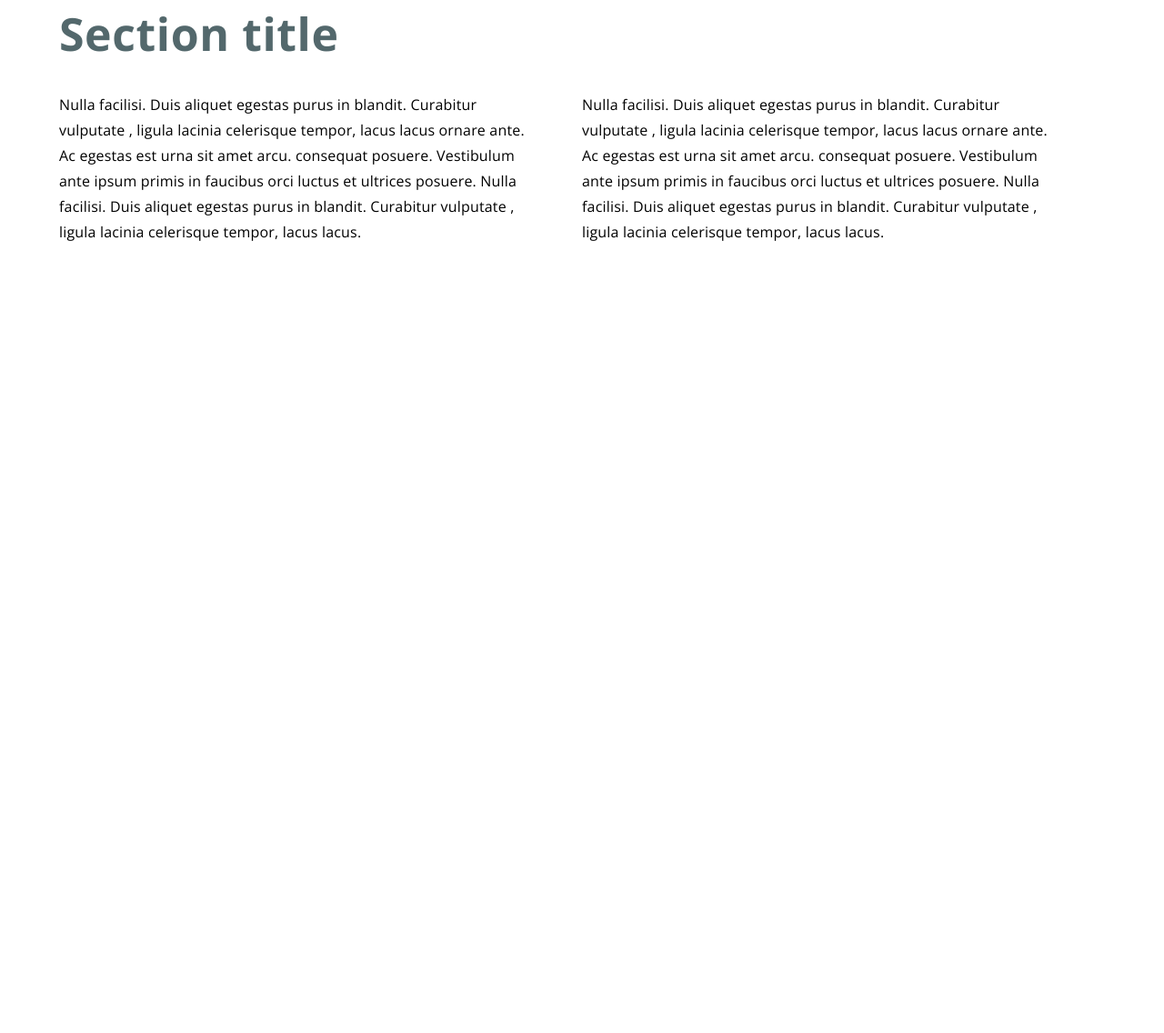
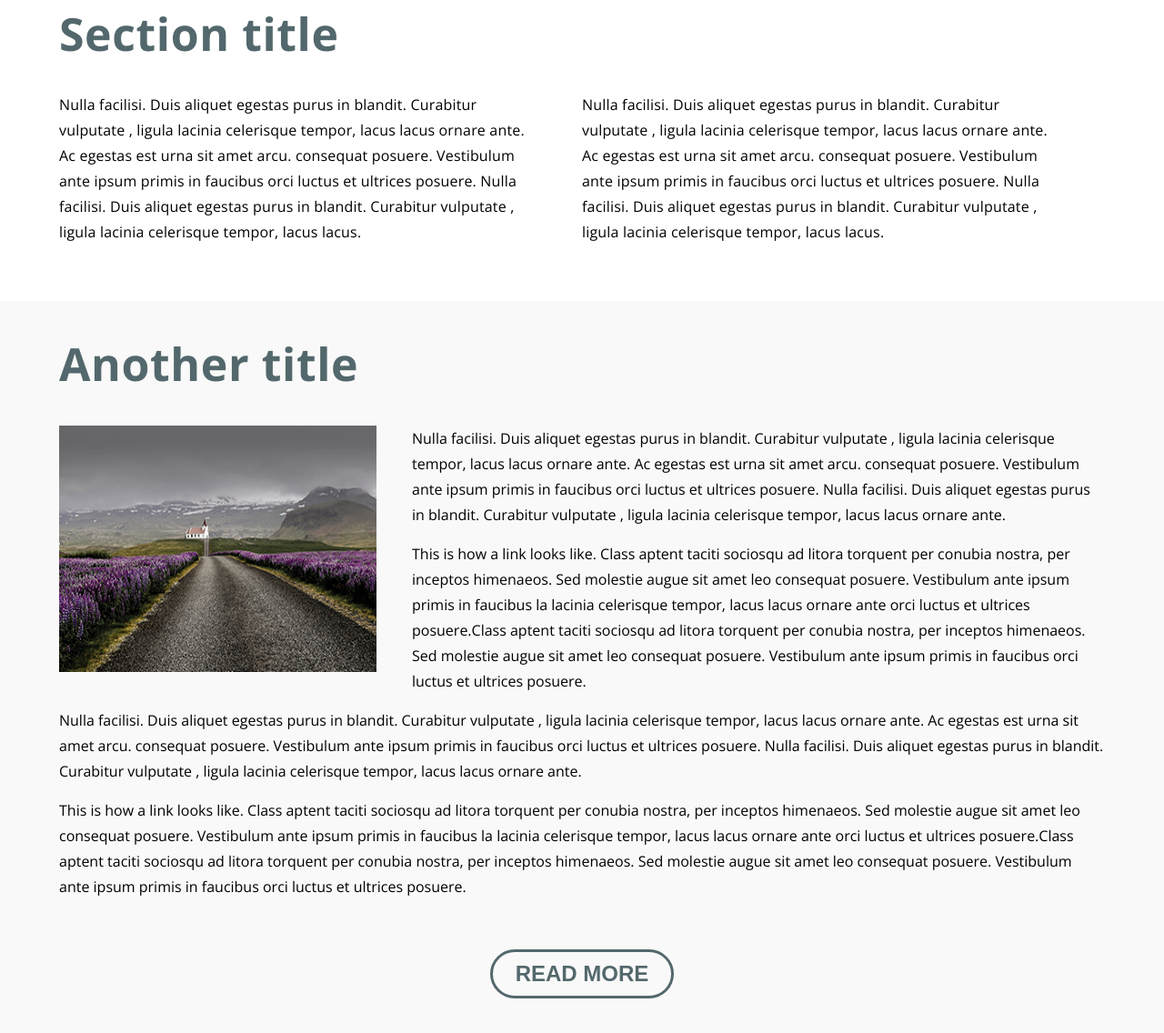
Before and after one commit to jakubgranos/CC-sample, a plain HTML site: page index.html in a window 1280 px wide. Shown: the part 792-1928 px from the top of the page at 91% size. Before the commit the page ends 1096 px from the top, so only its background shows below. Drawn offline with nearby package versions, Linux system fonts and the light colour scheme.

Commit message:
add single post section & style

```diff
--- a/index.html
+++ b/index.html
@@ -51,13 +51,35 @@
       <div class="simple-columns-wrapper container">
         <h3>Section title</h3>
         <div class="simple-columns-text">
-          <div class="column">
+          <article class="column">
             <p>Nulla facilisi. Duis aliquet egestas purus in blandit. Curabitur vulputate , ligula lacinia celerisque tempor, lacus lacus ornare ante. Ac egestas est urna sit amet arcu. consequat posuere. Vestibulum ante ipsum primis in faucibus orci luctus et ultrices posuere. Nulla facilisi. Duis aliquet egestas purus in blandit. Curabitur vulputate , ligula lacinia celerisque tempor, lacus lacus.</p>
-          </div>
-          <div class="column">
+          </article>
+          <article class="column">
             <p>Nulla facilisi. Duis aliquet egestas purus in blandit. Curabitur vulputate , ligula lacinia celerisque tempor, lacus lacus ornare ante. Ac egestas est urna sit amet arcu. consequat posuere. Vestibulum ante ipsum primis in faucibus orci luctus et ultrices posuere. Nulla facilisi. Duis aliquet egestas purus in blandit. Curabitur vulputate , ligula lacinia celerisque tempor, lacus lacus.</p>
-          </div>
+          </article>
         </div>
+      </div>
+    </section>
+    <section class="single-post">
+      <div class="single-post-wrapper container">
+        <h3>Another title</h3>
+        <div class="single-post-text">
+          <img src="assets/single-post-img.png" alt="road with flowers">
+          <article>
+            <p>Nulla facilisi. Duis aliquet egestas purus in blandit. Curabitur vulputate , ligula lacinia celerisque tempor, lacus lacus ornare ante. Ac egestas est urna sit amet arcu. consequat posuere. Vestibulum ante ipsum primis in faucibus orci luctus et ultrices posuere. Nulla facilisi. Duis aliquet egestas purus in blandit. Curabitur vulputate , ligula lacinia celerisque tempor, lacus lacus ornare ante.</p>
+            <p>This is how a link looks like. Class aptent taciti sociosqu ad litora torquent per conubia nostra, per inceptos himenaeos. Sed molestie augue sit amet leo consequat posuere. Vestibulum ante ipsum primis in faucibus la lacinia celerisque tempor, lacus lacus ornare ante
+            orci luctus et ultrices posuere.Class aptent taciti sociosqu ad litora torquent per conubia nostra, per inceptos himenaeos. Sed molestie augue sit amet leo consequat posuere. Vestibulum ante ipsum primis in faucibus
+            orci luctus et ultrices posuere.</p>
+          </article>
+        </div>
+        <article>
+          <p>Nulla facilisi. Duis aliquet egestas purus in blandit. Curabitur vulputate , ligula lacinia celerisque tempor, lacus lacus ornare ante. Ac egestas est urna sit amet arcu. consequat posuere. Vestibulum ante ipsum primis in faucibus orci luctus et ultrices posuere. Nulla facilisi. Duis aliquet egestas purus in blandit. Curabitur vulputate , ligula lacinia celerisque tempor, lacus lacus ornare ante.</p>
+          <p>This is how a link looks like. Class aptent taciti sociosqu ad litora torquent per conubia nostra, per inceptos himenaeos. Sed molestie augue sit amet leo consequat posuere. Vestibulum ante ipsum primis in faucibus la lacinia celerisque tempor, lacus lacus ornare ante
+          orci luctus et ultrices posuere.Class aptent taciti sociosqu ad litora torquent per conubia nostra, per inceptos himenaeos. Sed molestie augue sit amet leo consequat posuere. Vestibulum ante ipsum primis in faucibus
+          orci luctus et ultrices posuere.</p>
+        </article>
+
+        <button class="single-post-button">read more</button>
       </div>
     </section>
   </main>
--- a/style/scss/helpers/_colors.scss
+++ b/style/scss/helpers/_colors.scss
@@ -4,3 +4,4 @@ $color-alto: #DFDEDE;
 $color-black: #000000;
 $color-white: #ffffff;
 $color-cutty-shark: #53686C;
+$color-alabaster: #F9F9F9;
--- a/style/scss/helpers/_typography.scss
+++ b/style/scss/helpers/_typography.scss
@@ -16,3 +16,16 @@ h3 {
   letter-spacing: 0.58px;
   color: $color-cutty-shark;
 }
+
+p {
+  line-height: 28px;
+}
+
+button {
+  font-size: 24px;
+  text-transform: uppercase;
+  font-weight: bold;
+  border-radius: 40px;
+  cursor: pointer;
+  outline: none;
+}
--- a/style/scss/sections/hero/_hero.scss
+++ b/style/scss/sections/hero/_hero.scss
@@ -27,19 +27,13 @@
 
       & button {
         padding: 5px 30px 6px 30px;
-        text-transform: uppercase;
         border: 3px solid $color-white;
-        font-size: 24px;
         color: $color-white;
-        font-weight: bold;
-        border-radius: 40px;
-        cursor: pointer;
         transition: 0.2s all;
 
         &:hover {
           background: $color-cutty-shark;
           border: 3px solid $color-cutty-shark;
-          color: $color-black;
         }
       }
     }
--- a/style/scss/sections/sections.scss
+++ b/style/scss/sections/sections.scss
@@ -7,3 +7,6 @@
 
 //simple columns
   @import 'simple-columns/simple-columns';
+
+//single post
+  @import 'single-post/single-post';
--- a/style/scss/sections/simple-columns/_simple-columns.scss
+++ b/style/scss/sections/simple-columns/_simple-columns.scss
@@ -1,5 +1,5 @@
 .simple-columns {
-  padding: 35px 0 35px 0;
+  padding: 35px 0 62px 0;
 
   &-text {
     display: flex;
@@ -12,6 +12,5 @@
 
   & p {
     letter-spacing: 0.18px;
-    line-height: 28px;
   }
 }
--- /dev/null
+++ b/style/scss/sections/single-post/_single-post.scss
@@ -0,0 +1,41 @@
+.single-post {
+  background: $color-alabaster;
+
+  &-wrapper {
+    text-align: center;
+    padding: 35px 0 71px 0;
+  }
+
+  &-text {
+    padding: 34px 0 0 0;
+    display: flex;
+    flex-direction: row;
+
+    & img {
+      padding: 0 39px 39px 0;
+    }
+  }
+
+  & h3 {
+    text-align: left;
+  }
+
+  & article p {
+    padding: 0 0 15px 0 ;
+    text-align: left;
+  }
+
+  & button {
+    margin: 40px 0 0 0;
+    border: 3px solid $color-cutty-shark;
+    padding: 10px 25px 10px 25px;
+    color: $color-cutty-shark;
+    transition: 0.2s;
+
+    &:hover {
+      background: $color-cutty-shark;
+      color: $color-white;
+      border: 3px solid $color-white;
+    }
+  }
+}
```
Also changed, not shown: assets/single-post-img.png (added), style/style.css.
